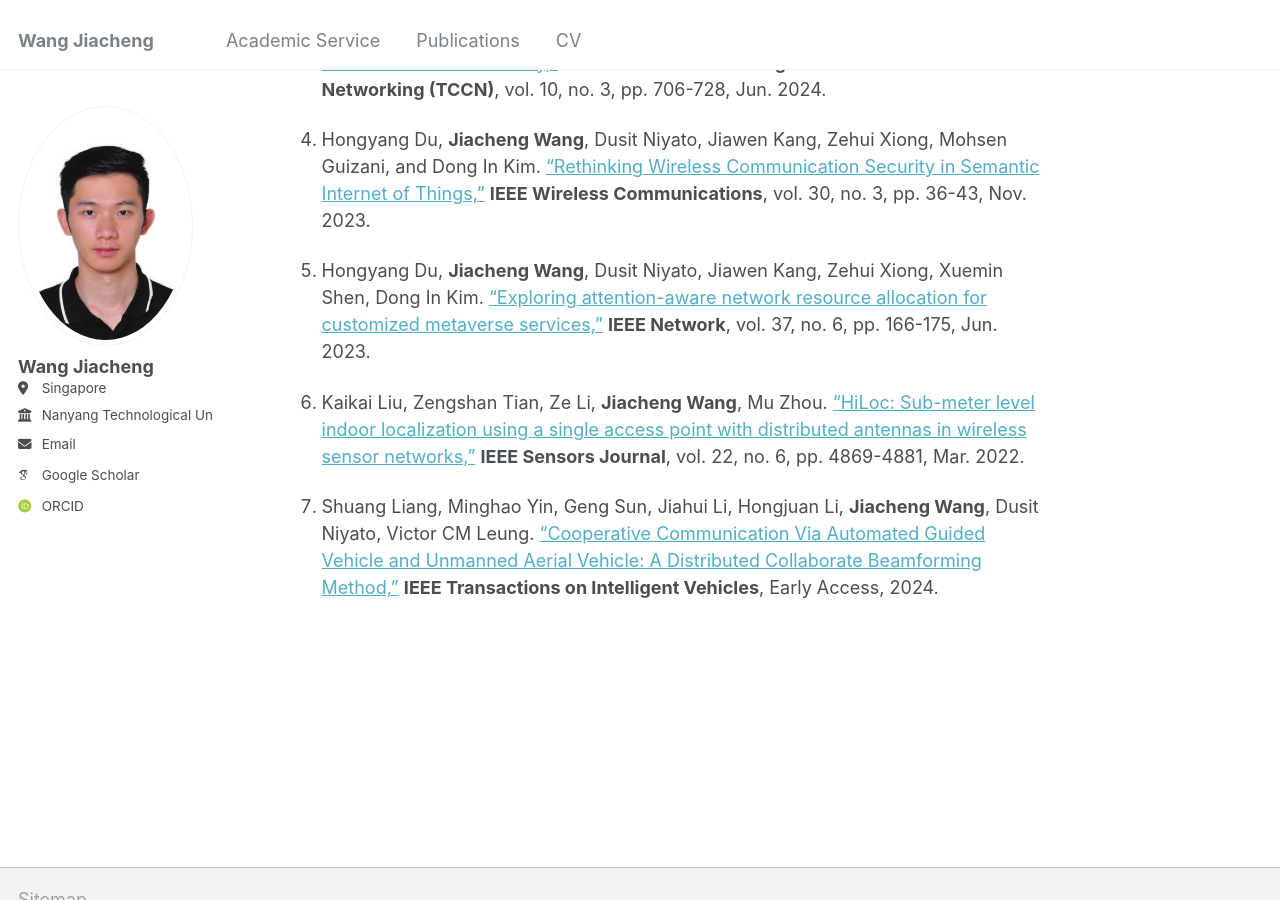
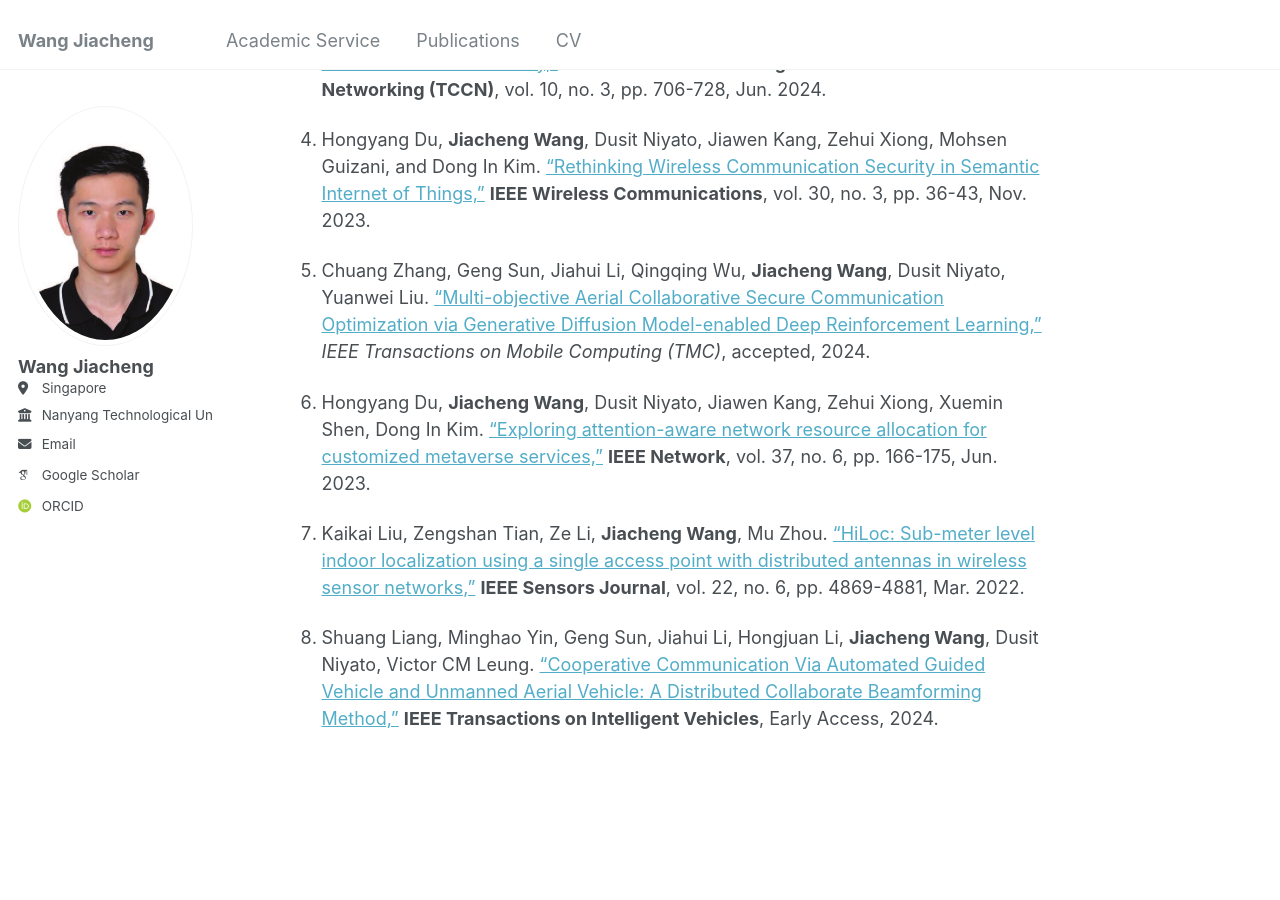
Before and after one commit to W-JiaCheng/W-JiaCheng.github.io, a Jekyll site: the page built from _pages/about.md, in a window 1280 px wide and 900 px high, scrolled down 3368 px. Built offline with Jekyll 4.4.1, drawn with Linux system fonts in a browser that asks for light colours; some web fonts are replaced.

Commit message:
Update about.md

```diff
--- a/_pages/about.md
+++ b/_pages/about.md
@@ -73,8 +73,10 @@ Selected Collaborative Papers
 
 4. Hongyang Du, **Jiacheng Wang**, Dusit Niyato, Jiawen Kang, Zehui Xiong, Mohsen Guizani, and Dong In Kim. ["Rethinking Wireless Communication Security in Semantic Internet of Things,"](https://ieeexplore.ieee.org/document/10183798) **IEEE Wireless Communications**, vol. 30, no. 3, pp. 36-43, Nov. 2023.
 
-5. Hongyang Du, **Jiacheng Wang**, Dusit Niyato, Jiawen Kang, Zehui Xiong, Xuemin Shen, Dong In Kim. ["Exploring attention-aware network resource allocation for customized metaverse services,"](https://ieeexplore.ieee.org/document/9999298) **IEEE Network**, vol. 37, no. 6, pp. 166-175, Jun. 2023.
+5. Chuang Zhang, Geng Sun, Jiahui Li, Qingqing Wu, **Jiacheng Wang**, Dusit Niyato, Yuanwei Liu. ["Multi-objective Aerial Collaborative Secure Communication Optimization via Generative Diffusion Model-enabled Deep Reinforcement Learning,"](https://arxiv.org/pdf/2407.08914) *IEEE Transactions on Mobile Computing (TMC)*, accepted, 2024.
 
-6. Kaikai Liu, Zengshan Tian, Ze Li, **Jiacheng Wang**, Mu Zhou. ["HiLoc: Sub-meter level indoor localization using a single access point with distributed antennas in wireless sensor networks,"](https://ieeexplore.ieee.org/document/9312625) **IEEE Sensors Journal**, vol. 22, no. 6, pp. 4869-4881, Mar. 2022.
+6. Hongyang Du, **Jiacheng Wang**, Dusit Niyato, Jiawen Kang, Zehui Xiong, Xuemin Shen, Dong In Kim. ["Exploring attention-aware network resource allocation for customized metaverse services,"](https://ieeexplore.ieee.org/document/9999298) **IEEE Network**, vol. 37, no. 6, pp. 166-175, Jun. 2023.
 
-7. Shuang Liang, Minghao Yin, Geng Sun, Jiahui Li, Hongjuan Li, **Jiacheng Wang**, Dusit Niyato, Victor CM Leung. ["Cooperative Communication Via Automated Guided Vehicle and Unmanned Aerial Vehicle: A Distributed Collaborate Beamforming Method,"](https://ieeexplore.ieee.org/document/10660542) **IEEE Transactions on Intelligent Vehicles**, Early Access, 2024.
+7. Kaikai Liu, Zengshan Tian, Ze Li, **Jiacheng Wang**, Mu Zhou. ["HiLoc: Sub-meter level indoor localization using a single access point with distributed antennas in wireless sensor networks,"](https://ieeexplore.ieee.org/document/9312625) **IEEE Sensors Journal**, vol. 22, no. 6, pp. 4869-4881, Mar. 2022.
+
+8. Shuang Liang, Minghao Yin, Geng Sun, Jiahui Li, Hongjuan Li, **Jiacheng Wang**, Dusit Niyato, Victor CM Leung. ["Cooperative Communication Via Automated Guided Vehicle and Unmanned Aerial Vehicle: A Distributed Collaborate Beamforming Method,"](https://ieeexplore.ieee.org/document/10660542) **IEEE Transactions on Intelligent Vehicles**, Early Access, 2024.
```
